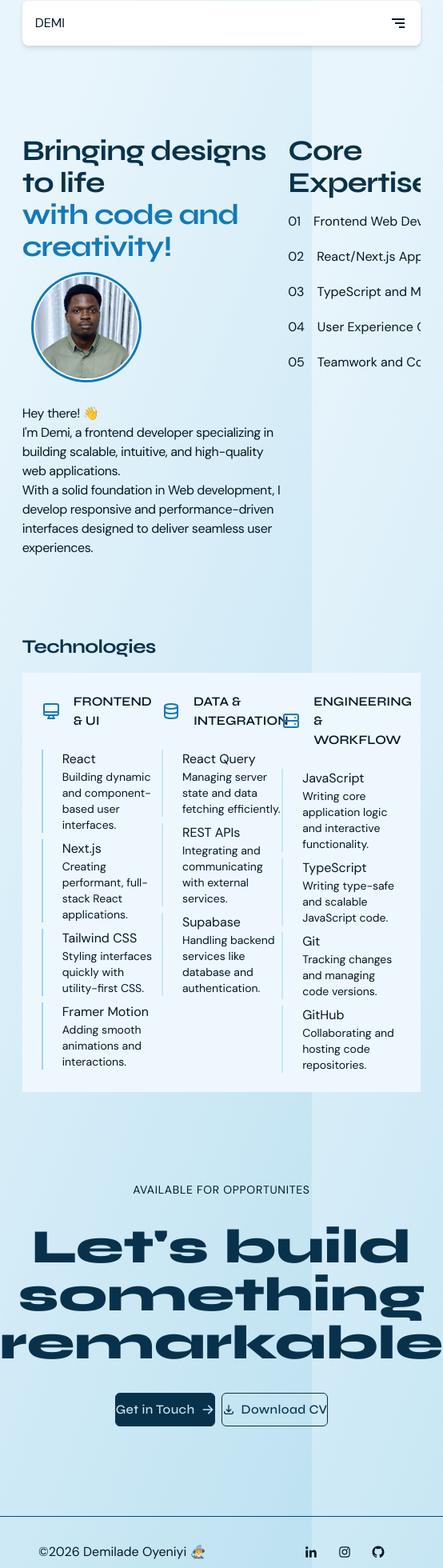
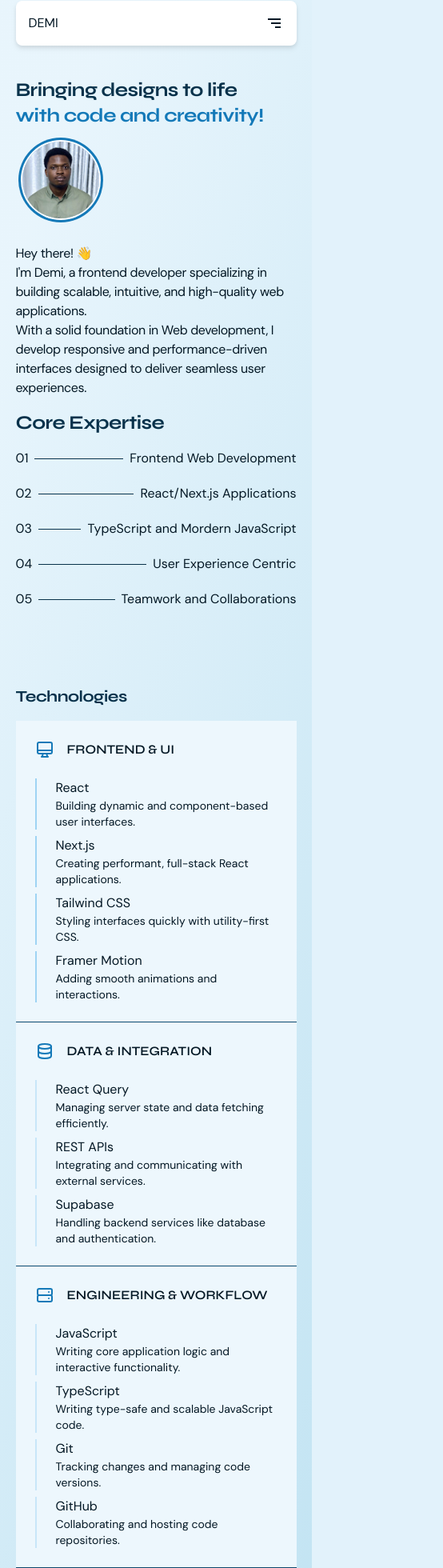
Before and after one commit to Dermiie/portolio2, a React (Vite) app: page /about in a window 390 px wide. Shown: the part 15-1975 px from the top of the page at 80% size, 554 px wide, since content can reach past the window. Built offline with nearby package versions, Linux system fonts and the light colour scheme.

Commit message:
style- mobile responsiveness

```diff
--- a/src/pages/About.jsx
+++ b/src/pages/About.jsx
@@ -12,17 +12,17 @@ const expertise = [
 function About() {
   return (
     <div className="flex flex-col gap-24 pt-28">
-      <div className="grid grid-cols-3">
-        <div className="flex flex-col col-span-2">
-          <h3 className="mb-4 text-4xl font-bold tracking-tight font-display text-primary-900 text-start">
+      <div className="flex flex-col gap-4 md:grid md:grid-cols-3 md:gap-0">
+        <div className="flex flex-col md:col-span-2">
+          <h3 className="mb-4 text-2xl font-bold tracking-tight md:text-4xl font-display text-primary-900 text-start">
             Bringing designs to life{' '}
             <span className="block text-primary-600">
               with code and creativity!
             </span>
           </h3>
 
-          <div className="flex items-center justify-start gap-4 px-4">
-            <div className="mb-4 overflow-hidden rounded-full size-32 ring ring-offset-2 ring-primary-600">
+          <div className="flex items-center justify-start gap-4 px-2 md:px-4">
+            <div className="mb-4 overflow-hidden rounded-full size-24 md:size-32 ring ring-offset-2 ring-primary-600">
               <img src="/Demi.jpg" alt="Demi"></img>
             </div>
           </div>
@@ -37,7 +37,7 @@ function About() {
           </p>
         </div>
         <div>
-          <h3 className="mb-4 text-4xl font-bold tracking-tight font-display text-primary-900 text-start">
+          <h3 className="mb-4 text-2xl font-bold tracking-tight md:text-4xl font-display text-primary-900 text-start">
             Core Expertise
           </h3>
           <ul className="space-y-5">
@@ -52,7 +52,7 @@ function About() {
         </div>
       </div>
       <div className="flex flex-col">
-        <h3 className="mb-4 text-2xl font-bold tracking-tight font-display text-primary-900 text-start">
+        <h3 className="mb-4 text-xl font-bold tracking-tight md:text-2xl font-display text-primary-900 text-start">
           Technologies
         </h3>
 
--- a/src/pages/Contact.jsx
+++ b/src/pages/Contact.jsx
@@ -40,17 +40,17 @@ const contactData = [
 function Contact() {
   return (
     <>
-      <div className="grid w-full grid-cols-2 gap-12 pt-28">
+      <div className="flex flex-col w-full gap-12 md:grid md:grid-cols-2 pt-28">
         <section className="flex flex-col gap-6 text-start">
           <header>
-            <p className="text-6xl font-extrabold font-display text-primary-900">
+            <p className="text-3xl font-extrabold font-display md:text-6xl lg:text-6xl text-primary-900">
               Let&apos;s
             </p>
-            <p className="mb-4 text-6xl font-extrabold font-display text-primary-600">
+            <p className="text-3xl font-extrabold font-display md:text-6xl lg:text-6xl text-primary-600">
               Connect
             </p>
           </header>
-          <p className="w-[70%]">
+          <p className="md:w-[70%]">
             Ready to come on board. Drop me a message and i&apos;ll get back
             between 24 to 48 hours
           </p>
@@ -87,7 +87,7 @@ function Contact() {
         </section>
         <section>
           <header className="mb-4">
-            <h1 className="mb-2 text-2xl font-bold tracking-tight font-display text-primary-900 text-start">
+            <h1 className="mb-2 text-xl font-bold tracking-tight font-display text-primary-900 text-start">
               Send a message
             </h1>
             <p>Fill in the details, i&apos;ll get back to you</p>
--- a/src/pages/Home.jsx
+++ b/src/pages/Home.jsx
@@ -25,27 +25,27 @@ const skills = [
 function Home() {
   return (
     <>
-      <div className="flex flex-col gap-20">
-        <div className="relative flex flex-col min-h-screen gap-3 px-8 overflow-hidden bg-cover pt-28 md:gap-10">
+      <div className="flex flex-col gap-10 md:gap-20 pt-28 md:pt-0">
+        <div className="relative flex flex-col gap-3 pt-8 overflow-hidden min-h-[calc(100vh-70px)] bg-cover md:px-8 md:pt-28 md:gap-10">
           <div className="relative flex items-center gap-2">
-            <span className="relative flex size-2">
+            <span className="flex size-2">
               <span className="inline-flex rounded-full animate-pulseSlow size-2 bg-primary-600"></span>
             </span>
             <span className="text-sm">Available for work</span>
           </div>
-          <div className="flex flex-col items-start">
+          <div className="flex flex-col items-start text-sm md:text-base">
             <p>FRONTEND DEVELOPER</p>
-            <h1 className="font-extrabold font-display text-huge text-primary-900">
+            <h1 className="text-4xl font-extrabold font-display md:text-6xl lg:text-huge text-primary-900">
               Demilade
             </h1>
-            <h1 className="font-extrabold font-display text-huge text-primary-600">
+            <h1 className="text-4xl font-extrabold font-display md:text-6xl lg:text-huge text-primary-600">
               Oyeniyi
             </h1>
           </div>
 
-          <div className="grid grid-cols-2">
-            <div className="flex flex-col gap-4">
-              <p className="w-[85%] md:w-[70%] text-lg tracking-tight">
+          <div className="text-sm lg:grid lg:grid-cols-2">
+            <div className="flex flex-col gap-4 mb-6 lg:mb-0">
+              <p className="w-[85%] lg:w-[70%] md:text-lg tracking-tight">
                 A frontend developer with an eye for clean code and user centric
                 applications, I create seamless user interfaces that are both
                 functional and visually compelling.
@@ -57,8 +57,8 @@ function Home() {
                 Based in Nigeria - Open to remote opportunities
               </p>
             </div>
-            <div className="flex items-end justify-end">
-              <div className="flex items-end gap-2">
+
+            <div className="flex flex-col gap-2 md:flex-row md:items-end lg:justify-end">
               <Button type={'solid'}>
                 <div className="flex items-center justify-center gap-2">
                   <p>View Projects</p>
@@ -86,9 +86,8 @@ function Home() {
               </Button>
             </div>
           </div>
-          </div>
 
-          <div className="absolute overflow-hidden border-t-[0.7px] pt-6 border-primary-900 bottom-10">
+          <div className="absolute overflow-hidden border-t-[0.7px] pt-6 border-primary-900 bottom-20 md:bottom-0">
             <div className="flex whitespace-nowrap animate-scroll">
               {[...skills, ...skills, ...skills].map((skill, i) => (
                 <div key={i} className="flex items-center gap-2 px-6 shrink-0">
--- a/src/pages/Projects.jsx
+++ b/src/pages/Projects.jsx
@@ -44,31 +44,27 @@ const projects = [
 function Projects() {
   return (
     <div className="pt-28">
-      <h3 className="mb-6 text-4xl font-bold tracking-tight font-display text-primary-900 text-start">
+      <h3 className="mb-6 text-2xl font-bold tracking-tight md:text-4xl font-display text-primary-900 text-start">
         Selected <span className=" text-primary-600">Projects</span>
       </h3>
 
-      <div className="grid grid-cols-2 gap-10 px-10 mb-24">
+      <div className="flex flex-col gap-10 mb-24 md:px-10 md:grid md:grid-cols-2">
         {projects.map((project, i) => (
           <figure
             key={i}
-            className="p-3 border-[0.6px] border-primary-50 rounded-lg"
+            className="p-3 border-[0.6px] border-primary-900 rounded-lg"
           >
             <div className="flex items-start w-full">
               <Link to={project.live} className="w-full overflow-hidden">
                 <img
                   src={project.image}
-                  className={`transition-all duration-700 h-72 md:object-cover md:grayscale hover:grayscale-0 hover:cursor-pointer hover:scale-110 ${
-                    project.object === 'contain'
-                      ? 'object-contain'
-                      : 'object-cover w-full'
-                  }`}
+                  className="object-cover w-full transition-all duration-700 h-72 md:object-cover md:grayscale hover:grayscale-0 hover:cursor-pointer hover:scale-110"
                   alt={project.alt}
                 />
               </Link>
             </div>
 
-            <section className="flex flex-col gap-4 p-6">
+            <section className="flex flex-col gap-4 p-2 md:p-6">
               <h1 className="text-lg font-bold font-display text-primary-900">
                 {project.title}
               </h1>
@@ -103,7 +99,7 @@ function Projects() {
 
       {/*EXPERIENCE*/}
       <div className="flex flex-col">
-        <h3 className="mb-4 text-2xl font-bold tracking-tight font-display text-primary-900 text-start">
+        <h3 className="mb-2 text-xl font-bold tracking-tight md:mb-4 md:text-2xl font-display text-primary-900 text-start">
           Experience
         </h3>
         <p className="tracking-tight text-center "></p>
--- a/src/ui/Button.jsx
+++ b/src/ui/Button.jsx
@@ -2,7 +2,7 @@ import { Link } from 'react-router';
 
 function Button({ children, disabled, to, type, onClick }) {
   const base =
-    'font-display border border-primary-900 font-medium flex items-center justify-center tracking-wide transition-colors duration-300 rounded-md hover:text-primary-600 hover:border-primary-600 focus:bg-primary-600 focus:outline-none  disabled:cursor-not-allowed';
+    'font-display border border-primary-900 font-medium flex items-center justify-center tracking-wide transition-colors duration-300 rounded-md hover:text-primary-600 hover:border-primary-600 px-4 focus:bg-primary-600 focus:outline-none  disabled:cursor-not-allowed';
 
   const styles = {
     primary: base + 'px-4 py-2 md:px-6 md:py-3 text-primary-900',
--- a/src/ui/Experience.jsx
+++ b/src/ui/Experience.jsx
@@ -29,13 +29,13 @@ function Experience() {
       {experiences.map((experience, i) => (
         <div
           key={i}
-          className="grid group justify-between transition-all duration-500 grid-cols-[1fr_1.5fr_1fr] border-b-[0.7px] rounded border-primary-800 px-4 py-6 hover:bg-primary-100/90"
+          className="md:grid group flex flex-col gap-4 justify-between transition-all duration-500 md:grid-cols-[1fr_1.5fr_1fr] border-b-[0.7px] rounded border-primary-800 md:px-4 py-6 hover:bg-primary-100/90"
         >
           <h2 className="text-lg font-medium transition-all duration-300 font-display group-hover:text-primary-600">
             {experience.role}
           </h2>
 
-          <ul className="space-y-3">
+          <ul className="space-y-2 md:space-y-3">
             {experience.responsibilities.map((res, i) => (
               <li key={i} className="text-sm">
                 {res}
--- a/src/ui/Footer.jsx
+++ b/src/ui/Footer.jsx
@@ -5,14 +5,14 @@ import SocialLinks from './SocialLinks';
 function Footer() {
   return (
     <>
-      <div className="flex flex-col items-center justify-center gap-8 py-28">
+      <div className="flex flex-col items-center justify-center gap-8 pt-28">
         <p className="flex flex-col items-start text-sm tracking-wider uppercase">
           Available for opportunites
         </p>
         <main>
-          <p className="text-6xl font-extrabold text-center font-display text-primary-900">
+          <p className="text-3xl font-extrabold text-center md:text-6xl font-display text-primary-900">
             Let&apos;s build <br /> something <br />
-            <span>remarkable</span>
+            <span className="text-primary-600">remarkable</span>
           </p>
         </main>
         <div className="flex items-end justify-end">
@@ -36,13 +36,13 @@ function Footer() {
             </Button>
           </div>
         </div>
+        <footer className="flex justify-between items-center py-8 px-4 md:px-12 border-t-[0.8px] border-primary-800 w-full">
+          <div>
+            <p> &copy;2026 Demilade Oyeniyi 🧙‍♂️</p>
+          </div>
+          <SocialLinks />
+        </footer>
       </div>
-      <footer className="flex justify-between px-12 border-t-[0.8px] border-primary-800">
-        <div className="flex items-center justify-center">
-          <p className="py-8"> &copy;2026 Demilade Oyeniyi 🧙‍♂️</p>
-        </div>
-        <SocialLinks />
-      </footer>
     </>
   );
 }
--- a/src/ui/MobileNav.jsx
+++ b/src/ui/MobileNav.jsx
@@ -13,14 +13,20 @@ function MobileNav() {
 
   return (
     <div>
+      <div className="fixed top-0 left-0 z-50 w-full">
         <div className="flex p-4 justify-between items-center w-[90%] m-auto bg-white rounded-lg mt-4 drop-shadow-md dark:bg-stone-800 dark:text-stone-300">
           <NavLink to={'/'}>DEMI</NavLink>
-        <div className="transition-all duration-300" onClick={mobileNavHandler}>
+
+          <div
+            className="transition-all duration-300"
+            onClick={mobileNavHandler}
+          >
             {!isOpen ? (
               <BiMenuAltRight className="text-2xl" />
             ) : (
               <BiXCircle className="text-2xl" />
             )}
+          </div>
         </div>
       </div>
       {isOpen && (
--- a/src/ui/NavLinks.jsx
+++ b/src/ui/NavLinks.jsx
@@ -7,7 +7,7 @@ function NavLinks() {
         <NavLink
           to={'/about'}
           className={({ isActive }) =>
-            `hover:text-blue-400 active:text-blue-400 transition-all duration-300 ${isActive ? 'text-blue-400' : ''}`
+            `hover:text-primary-600 active:text-primary-600 transition-all duration-300 ${isActive ? 'text-primary-600' : ''}`
           }
         >
           About
@@ -18,7 +18,7 @@ function NavLinks() {
         <NavLink
           to={'/projects'}
           className={({ isActive }) =>
-            ` hover:text-blue-400 active:text-blue-400 transition-all duration-300 ${isActive ? 'text-blue-400 ' : ''}`
+            ` hover:text-primary-600 active:text-primary-600 transition-all duration-300 ${isActive ? 'text-primary-600 ' : ''}`
           }
         >
           Projects
@@ -28,7 +28,7 @@ function NavLinks() {
         <NavLink
           to={'/contact'}
           className={({ isActive }) =>
-            ` hover:text-blue-400 active:text-blue-400 transition-all duration-300 ${isActive ? 'text-blue-400 ' : ''}`
+            ` hover:text-primary-600 active:text-primary-600 transition-all duration-300 ${isActive ? 'text-primary-600 ' : ''}`
           }
         >
           Contact
--- a/src/ui/SocialLinks.jsx
+++ b/src/ui/SocialLinks.jsx
@@ -3,7 +3,7 @@ import { Link } from 'react-router';
 
 function SocialLinks() {
   return (
-    <ul className="flex items-center gap-2 mr-4">
+    <ul className="flex items-center mr-4 md:gap-2">
       <Link
         to={'https://www.linkedin.com/in/demilade-oyeniyi-820746246'}
         className="flex items-center p-2 text-lg transition-all duration-300 rounded-full hover:bg-blue-400 hover:text-white"
--- a/src/ui/Technologies.jsx
+++ b/src/ui/Technologies.jsx
@@ -52,8 +52,8 @@ const techStack = {
 
 function Technologies() {
   return (
-    <div className="grid grid-cols-3 p-6 bg-primary-50">
-      <div>
+    <div className="flex flex-col md:grid md:grid-cols-3 bg-primary-50">
+      <div className="border-b-[0.8px] border-primary-800 p-6 ">
         <header className="flex items-center justify-start gap-4 mb-6 font-semibold uppercase font-display">
           <span>
             <HiOutlineDesktopComputer size={24} className="text-primary-600" />
@@ -69,7 +69,7 @@ function Technologies() {
           ))}
         </ul>
       </div>
-      <div>
+      <div className="border-b-[0.8px] border-primary-800 p-6">
         <header className="flex items-center justify-start gap-4 mb-6 font-semibold uppercase font-display">
           <span>
             <TbDatabase size={24} className="text-primary-600" />
@@ -85,7 +85,7 @@ function Technologies() {
           ))}
         </ul>
       </div>
-      <div>
+      <div className="border-b-[0.8px] border-primary-800 p-6 ">
         <header className="flex items-center justify-start gap-4 mb-6 font-semibold uppercase font-display">
           <span>
             <HiOutlineServer size={24} className="text-primary-600" />
--- a/tailwind.config.js
+++ b/tailwind.config.js
@@ -21,6 +21,9 @@ export default {
       backgroundImage: {
         hero: "url('background-gradient.png')",
       },
+      screens: {
+        lg: '1040px', // default is 1024px
+      },
       colors: {
         primary: {
           50: '#EDF7FD',
```
Lines whose indentation alone changed are shown as unchanged.
